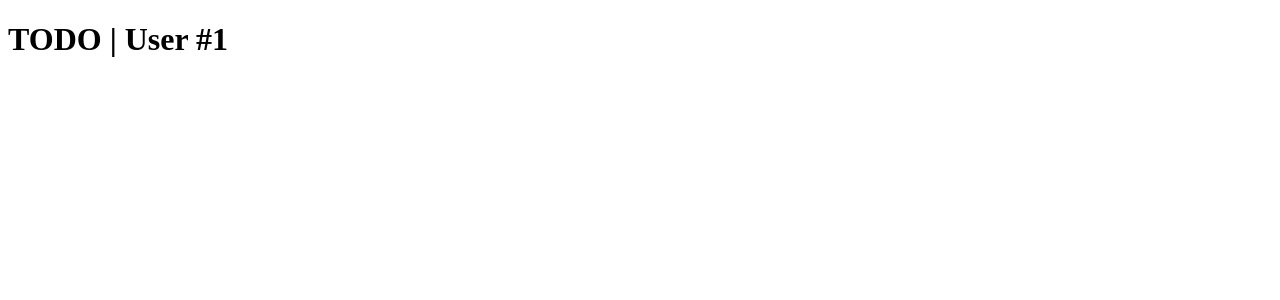
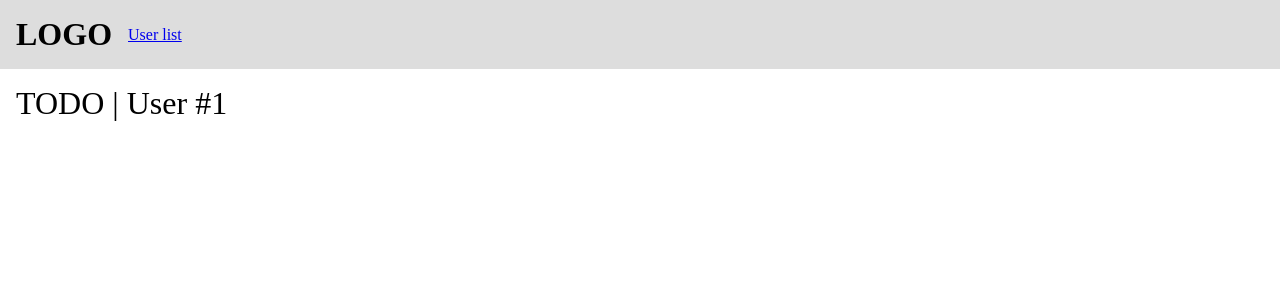
Before and after one commit to lour2002/test-app-transoftgroup, a Nuxt app: page /users/1/todo in a window 1280 px wide. Shown: the top 300 px of the page. Built offline with nearby package versions, Linux system fonts and the light colour scheme.

Commit message:
Configure layout

```diff
--- /dev/null
+++ b/components/AppHeader.vue
@@ -0,0 +1,32 @@
+<script setup lang="ts"></script>
+
+<template>
+  <header class="header">
+    <div class="header__logo">LOGO</div>
+    <nav>
+      <NuxtLink to="/users">
+        User list
+      </NuxtLink>
+    </nav>
+  </header>
+</template>
+
+<style lang="scss" scoped>
+  .header {
+    background-color: #DDD;
+    color: white;
+    padding: 1rem;
+    display: flex;
+    align-items: center;
+    justify-content: flex-start;
+    & > :not(:last-child) {
+      margin-right: 1rem;
+    }
+
+    &__logo {
+      color: black;
+      font-size: 2rem;
+      font-weight: bold;
+    }
+  }
+</style>
--- /dev/null
+++ b/components/AppMain.vue
@@ -0,0 +1,13 @@
+<script setup lang="ts"></script>
+
+<template>
+  <main class="main">
+    <slot />
+  </main>
+</template>
+
+<style scoped lang="scss">
+.main {
+  padding: 1rem;
+}
+</style>
--- /dev/null
+++ b/layouts/default.vue
@@ -0,0 +1,31 @@
+<template>
+<AppHeader />
+<AppMain>
+  <slot />
+</AppMain>
+</template>
+<style lang="scss">
+html {
+  box-sizing: border-box;
+  font-size: 16px;
+}
+
+*, *:before, *:after {
+  box-sizing: inherit;
+}
+
+body, h1, h2, h3, h4, h5, h6, p, ol, ul {
+  margin: 0;
+  padding: 0;
+  font-weight: normal;
+}
+
+ol, ul {
+  list-style: none;
+}
+
+img {
+  max-width: 100%;
+  height: auto;
+}
+</style>
```
Also changed, not shown: layout/default.vue (deleted, +0 -7 lines).
